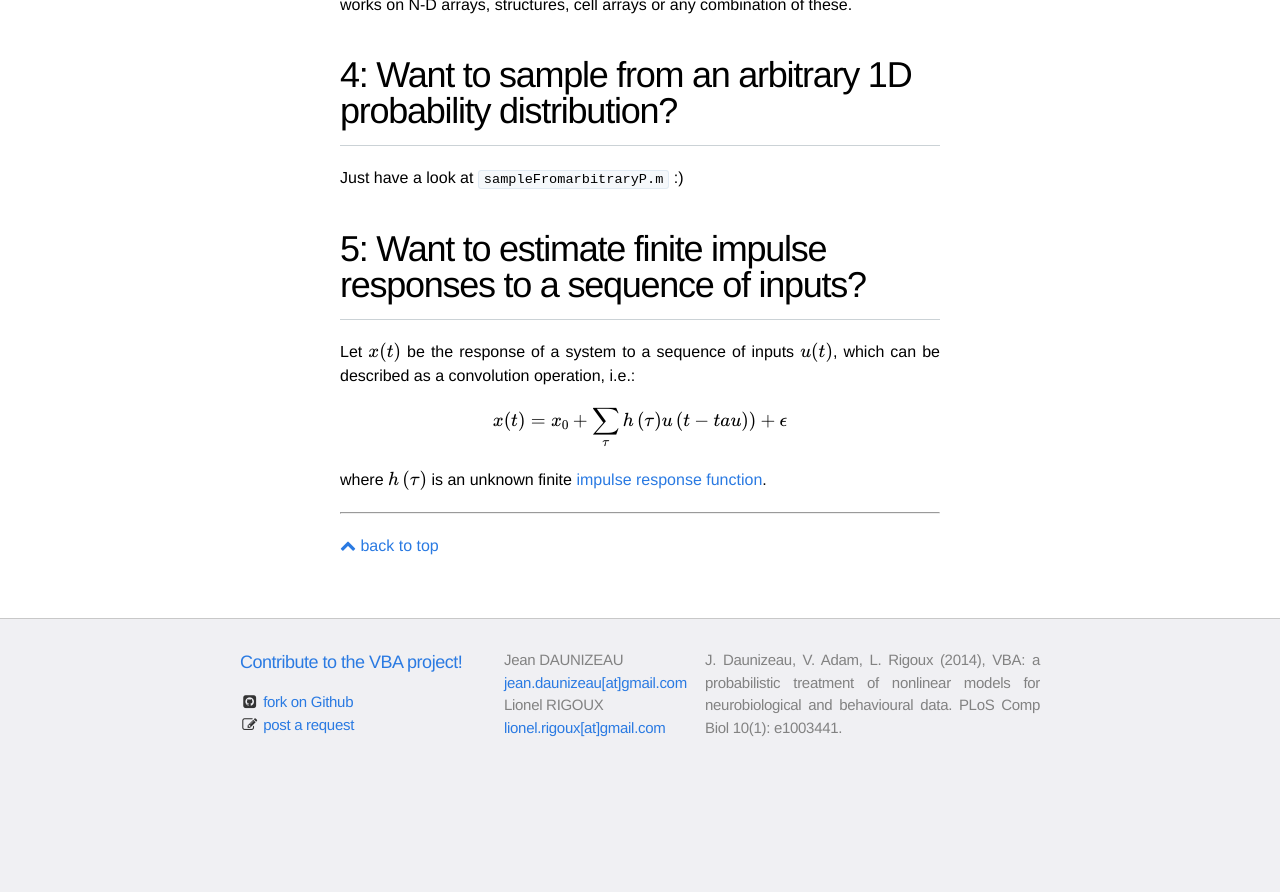
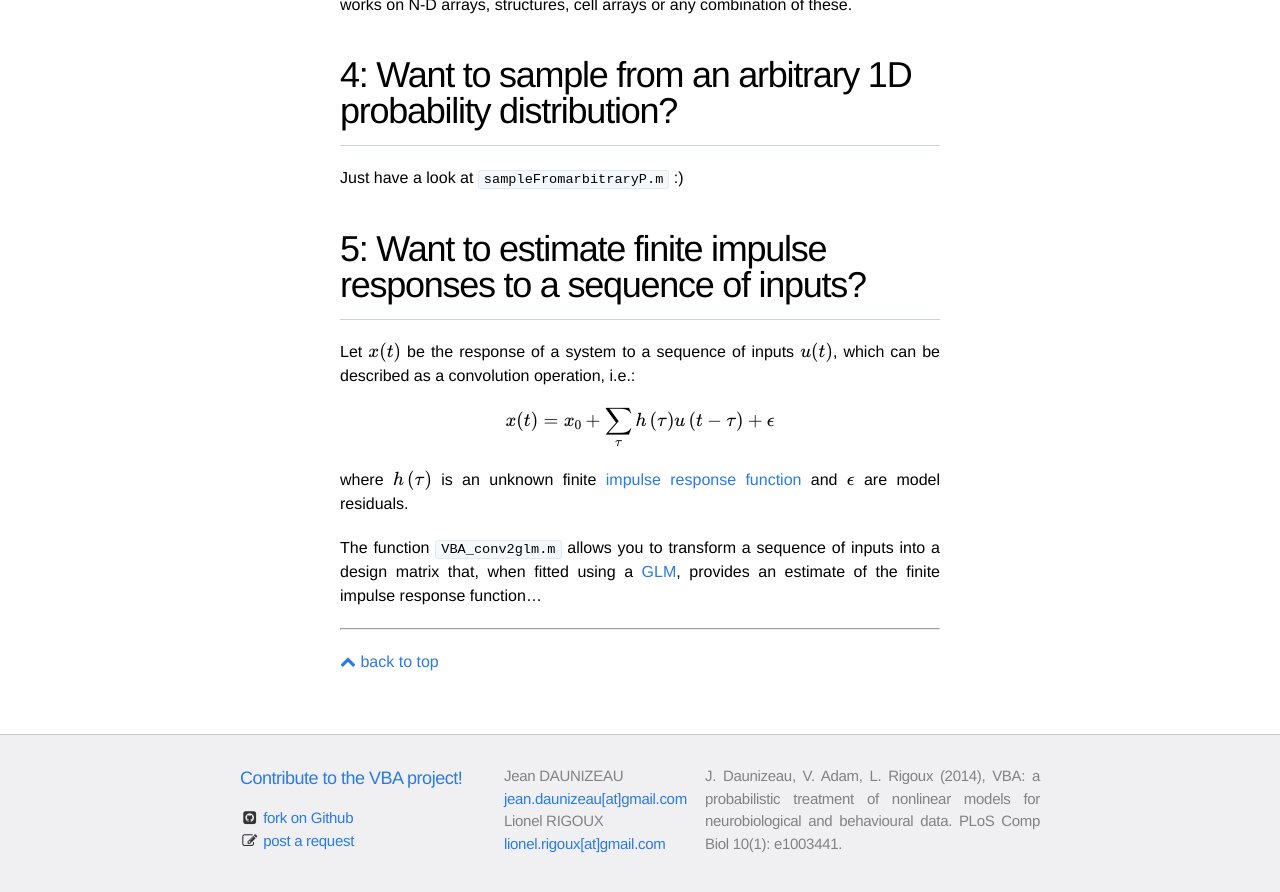
Before and after one commit to MBB-team/VBA-toolbox, a Jekyll site: the page built from _wiki/a-few-VBA-functions.md, in a window 1280 px wide and 900 px high, scrolled down 1365 px. Shown: the top 892 px of the window. Built offline with Jekyll 4.4.1, drawn with Linux system fonts in a browser that asks for light colours; nearby versions of some CDN libraries; formulas are drawn with MathJax 3; before the commit the page ends 2149 px from its top, so only the background shows below that.

Commit message:
Update a-few-VBA-functions.md

```diff
--- a/_wiki/a-few-VBA-functions.md
+++ b/_wiki/a-few-VBA-functions.md
@@ -29,6 +29,8 @@ Just have a look at `sampleFromarbitraryP.m` :)
 
 Let $$x(t)$$ be the response of a system to a sequence of inputs $$u(t)$$, which can be described as a convolution operation, i.e.:
 
-$$ x(t) = x_0 + \sum_{\tau} h\left(\tau\right) u\left(t-tau)\right) + \epsilon$$
+$$ x(t) = x_0 + \sum_{\tau} h\left(\tau\right) u\left(t-\tau\right) + \epsilon$$
 
-where $$h\left(\tau\right)$$ is an unknown finite [impulse response function](https://en.wikipedia.org/wiki/Impulse_response).
+where $$h\left(\tau\right)$$ is an unknown finite [impulse response function](https://en.wikipedia.org/wiki/Impulse_response) and $$\epsilon$$ are model residuals.
+
+The function `VBA_conv2glm.m` allows you to transform a sequence of inputs into a design matrix that, when fitted using a [GLM](https://en.wikipedia.org/wiki/General_linear_model), provides an estimate of the finite impulse response function...
```
